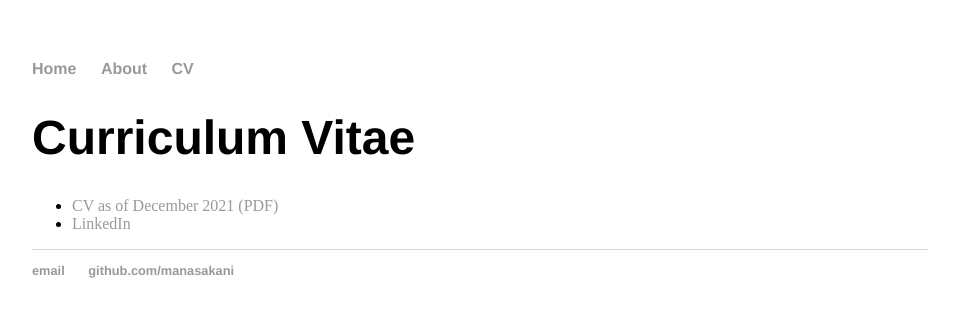
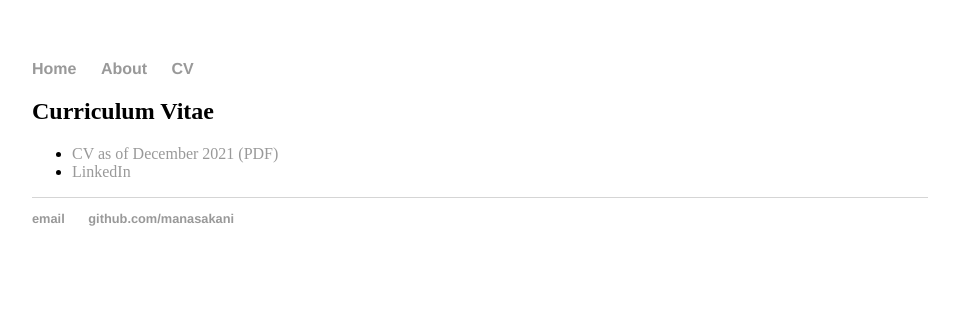
Before and after one commit to manasakani/manaskani.github.io, a Jekyll site: the page built from cv/index.md, in a window 1280 px wide. Shown: the top 317 px of the page, without its empty margins (160-1119 px from the left). Built offline with Jekyll 4.4.1, drawn with Linux system fonts in a browser that asks for light colours.

Commit message:
fontsizes

```diff
--- a/cv/index.md
+++ b/cv/index.md
@@ -3,6 +3,6 @@ layout: default
 title: Curriculum Vitae
 ---
 
-# Curriculum Vitae
+## Curriculum Vitae
 - [CV as of December 2021 (PDF)](/media/cv.pdf)
 - [LinkedIn](https://www.linkedin.com/in/manasa-kaniselvan)
```
Also changed, not shown: about/index.md (+1 -1 lines).
